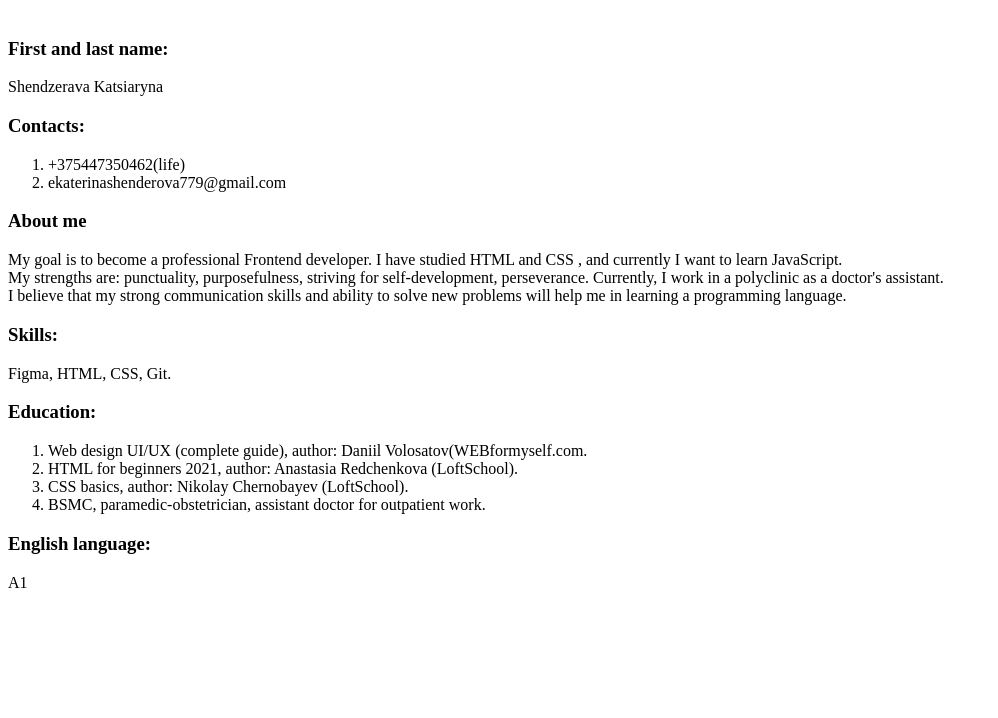
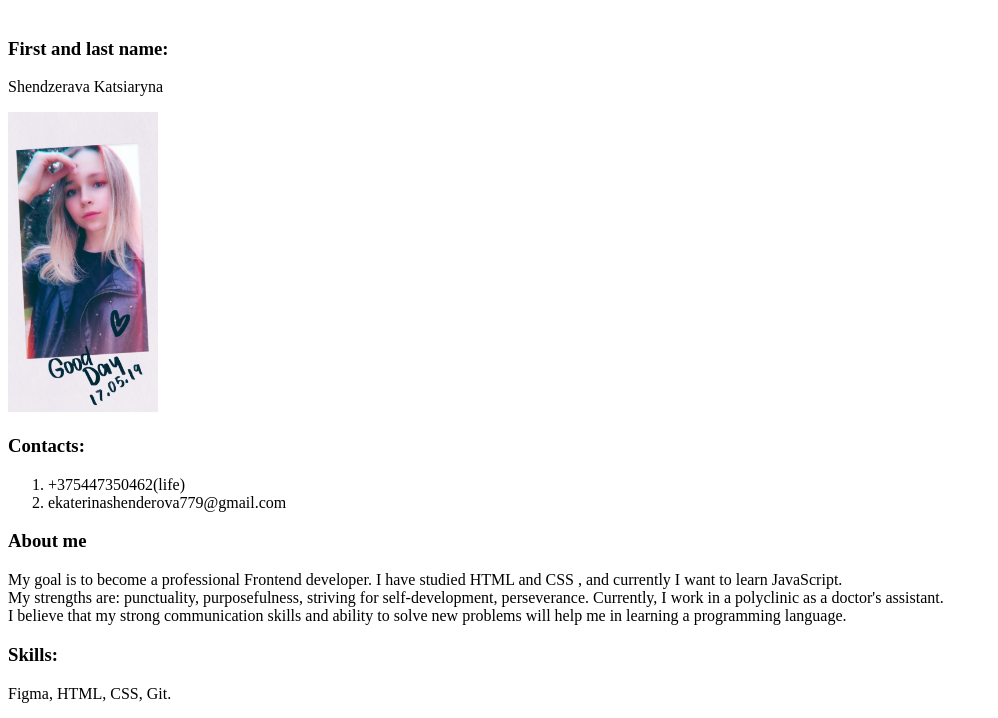
Before and after one commit to Katrashka/rsschool-cv, a plain HTML site: page index.html in a window 1280 px wide. Shown: the part 79-797 px from the top of the page, without its empty margins (0-998 px from the left). Drawn offline with Linux system fonts and the light colour scheme.

Commit message:
feat: add photo

```diff
--- a/index.html
+++ b/index.html
@@ -10,6 +10,7 @@
         <br>
         <h3>First and last name: </h3>
         <p>Shendzerava Katsiaryna </p>
+        <img src="t-ZjW6AeJzw.jpg" width="150" height="300" alt="Фото">
         <h3>Contacts: </h3>
         <ol>
             <li>+375447350462(life)</li>
```
Also changed, not shown: t-ZjW6AeJzw.jpg (added).
